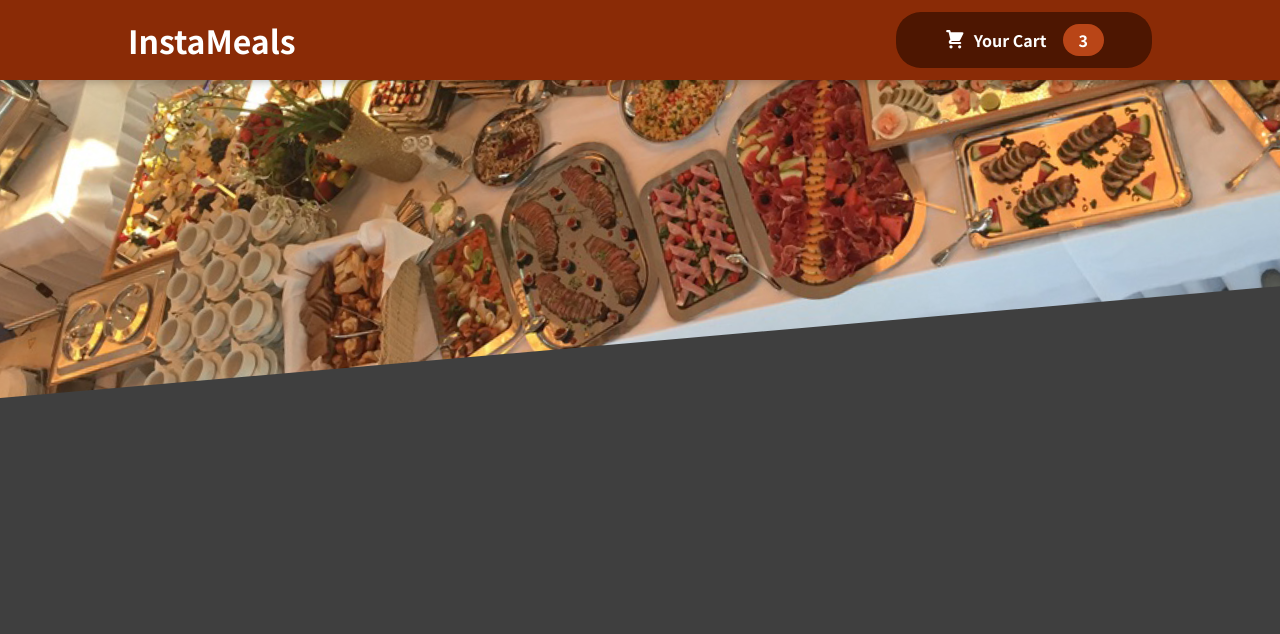
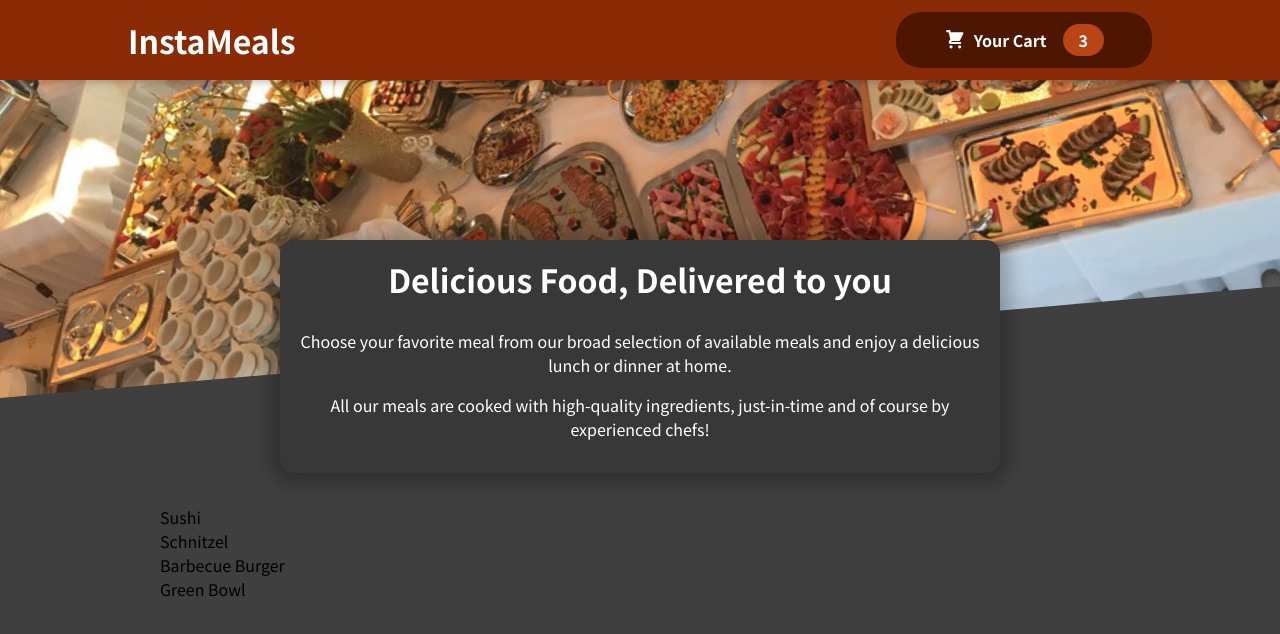
Before and after one commit to MZHussain0/food-order-app, a React (Vite) app: page / in a window 1280 px wide. Shown: the top 634 px of the page. Built offline with nearby package versions, Linux system fonts and the light colour scheme.

Commit message:
integrated meals comp

```diff
--- a/src/App.jsx
+++ b/src/App.jsx
@@ -3,11 +3,15 @@
 
 // Components imports
 import Header from "./components/Layout/Header";
+import Meals from "./components/Meals/Meals";
 
 function App() {
   return (
     <Fragment>
       <Header />
+      <main>
+        <Meals />
+      </main>
     </Fragment>
   );
 }
--- /dev/null
+++ b/src/components/Meals/AvailableMeals.jsx
@@ -0,0 +1,43 @@
+import React from "react";
+
+// Styles imports
+import styles from "./AvailableMeals.module.css";
+
+// Dummy content
+const DUMMY_MEALS = [
+  {
+    id: "m1",
+    name: "Sushi",
+    description: "Finest fish and veggies",
+    price: 22.99,
+  },
+  {
+    id: "m2",
+    name: "Schnitzel",
+    description: "A german specialty!",
+    price: 16.5,
+  },
+  {
+    id: "m3",
+    name: "Barbecue Burger",
+    description: "American, raw, meaty",
+    price: 12.99,
+  },
+  {
+    id: "m4",
+    name: "Green Bowl",
+    description: "Healthy...and green...",
+    price: 18.99,
+  },
+];
+
+const AvailableMeals = () => {
+  const mealsList = DUMMY_MEALS.map((meal) => <li>{meal.name}</li>);
+  return (
+    <section className={styles.meals}>
+      <ul>{mealsList}</ul>
+    </section>
+  );
+};
+
+export default AvailableMeals;
--- /dev/null
+++ b/src/components/Meals/AvailableMeals.module.css
@@ -0,0 +1,24 @@
+.meals {
+  max-width: 60rem;
+  width: 90%;
+  margin: 2rem auto;
+  animation: meals-appear 1s ease-out forwards;
+}
+
+.meals ul {
+  list-style: none;
+  margin: 0;
+  padding: 0;
+}
+
+@keyframes meals-appear {
+  from {
+    opacity: 0;
+    transform: translateY(3rem);
+  }
+
+  to {
+    opacity: 1;
+    transform: translateY(0);
+  }
+}
--- /dev/null
+++ b/src/components/Meals/MealSummary.jsx
@@ -0,0 +1,22 @@
+import React from "react";
+
+// Styles import
+import styles from "./MealSummary.module.css";
+
+const MealSummary = () => {
+  return (
+    <section className={styles.summary}>
+      <h2>Delicious Food, Delivered to you</h2>
+      <p>
+        Choose your favorite meal from our broad selection of available meals
+        and enjoy a delicious lunch or dinner at home.
+      </p>
+      <p>
+        All our meals are cooked with high-quality ingredients, just-in-time and
+        of course by experienced chefs!
+      </p>
+    </section>
+  );
+};
+
+export default MealSummary;
--- /dev/null
+++ b/src/components/Meals/MealSummary.module.css
@@ -0,0 +1,18 @@
+.summary {
+  text-align: center;
+  max-width: 45rem;
+  width: 90%;
+  margin: auto;
+  margin-top: -10rem;
+  position: relative;
+  background-color: #383838;
+  color: white;
+  border-radius: 14px;
+  padding: 1rem;
+  box-shadow: 0 1px 18px 10px rgba(0, 0, 0, 0.25);
+}
+
+.summary h2 {
+  font-size: 2rem;
+  margin-top: 0;
+}
--- /dev/null
+++ b/src/components/Meals/Meals.jsx
@@ -0,0 +1,16 @@
+import React, { Fragment } from "react";
+
+// Components imports
+import AvailableMeals from "./AvailableMeals";
+import MealSummary from "./MealSummary";
+
+const Meals = () => {
+  return (
+    <Fragment>
+      <MealSummary />
+      <AvailableMeals />
+    </Fragment>
+  );
+};
+
+export default Meals;
```
